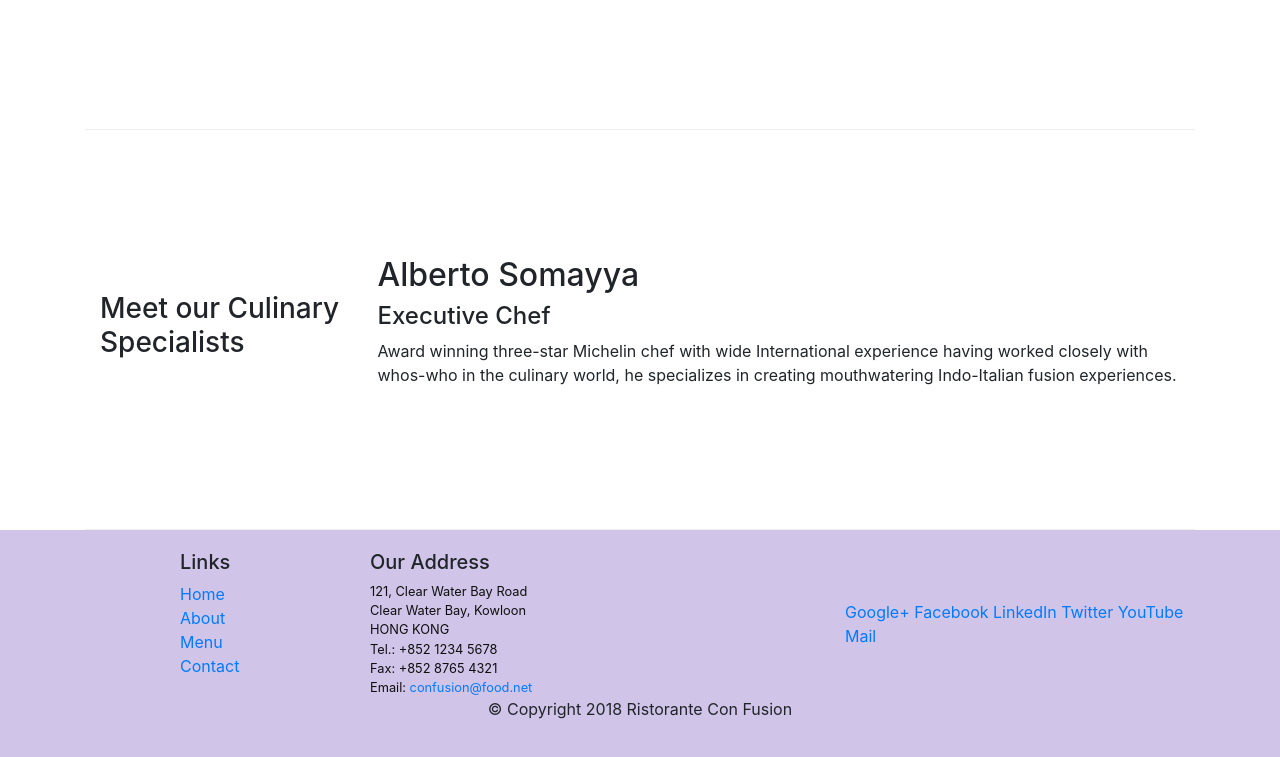
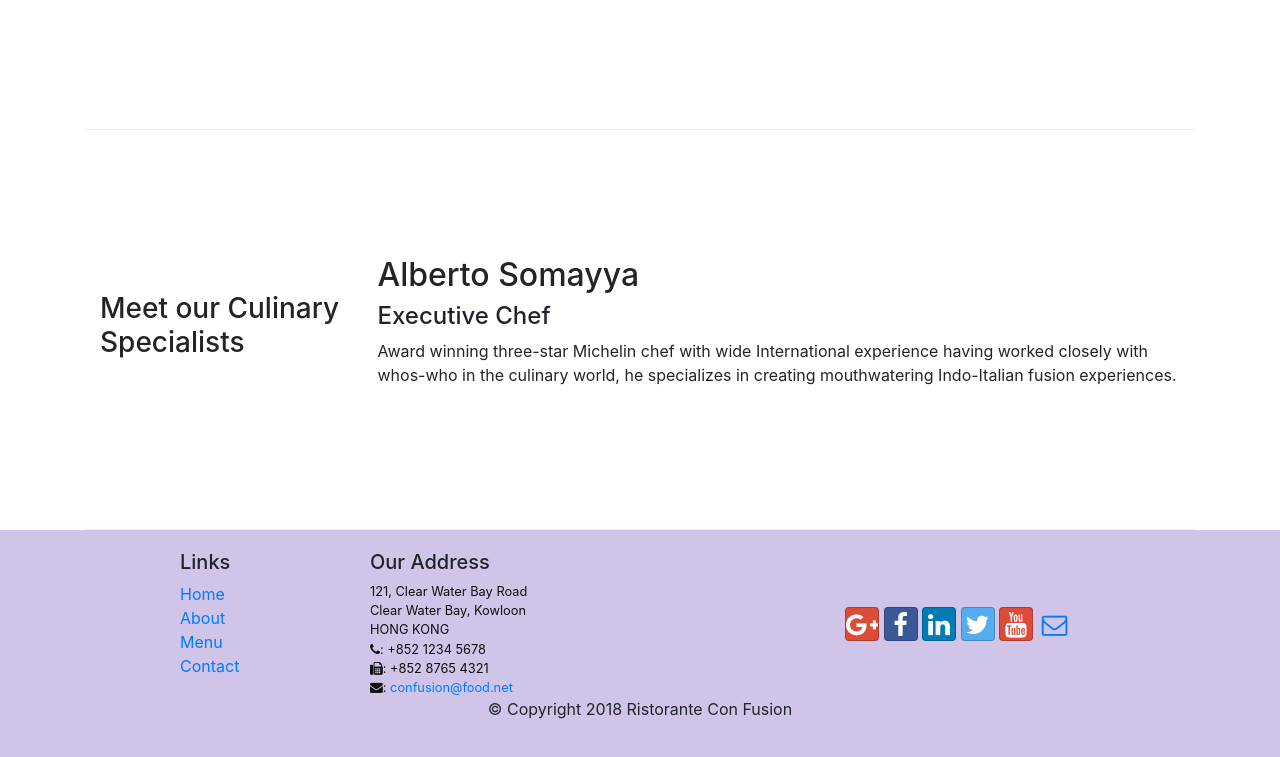
Before and after one commit to DebanjanB98/Front-End-Web-UI-Frameworks-and-Tools-Bootstrap-4, a website: page index.html in a window 1280 px wide. Shown: the part 1004-1761 px from the top of the page. Drawn offline with nearby package versions, Linux system fonts and the light colour scheme.

Commit message:
Icon Fonts

```diff
--- a/index.html
+++ b/index.html
@@ -8,6 +8,8 @@
 
     <!-- Bootstrap CSS -->
     <link rel="stylesheet" href="node_modules/bootstrap/dist/css/bootstrap.min.css">
+    <link rel="stylesheet" href="node_modules/font-awesome/css/font-awesome.min.css">
+    <link rel="stylesheet" href="node_modules/bootstrap-social/bootstrap-social.css">
     <link rel="stylesheet" href="css/styles.css">
     <title>Ristorante Con Fusion</title>
 </head>
@@ -18,10 +20,10 @@
               <a class="navbar-brand" href="#">Ristorante Con Fusion</a>
               <div class="collapse navbar-collapse" id="Navbar">
               <ul class="navbar-nav ml-auto">
-                <li class="nav-item active"><a class="nav-link" href="#">Home</a></li>
-                <li class="nav-item"><a class="nav-link" href="./aboutus.html">About</a></li>
-                <li class="nav-item"><a class="nav-link" href="#">Menu</a></li>
-                <li class="nav-item"><a class="nav-link" href="#">Contact</a></li>
+                <li class="nav-item active"><a class="nav-link" href="#"><span class="fa fa-home"></span> Home</a></li>
+                <li class="nav-item"><a class="nav-link" href="./aboutus.html"><span class="fa fa-info"></span> About</a></li>
+                <li class="nav-item"><a class="nav-link" href="#"><span class="fa fa-list"></span> Menu</a></li>
+                <li class="nav-item"><a class="nav-link" href="#"><span class="fa fa-address-book"></span> Contact</a></li>
             </ul>
         </div>
         <button class="navbar-toggler ml-auto" type="button" data-toggle="collapse" data-target="#Navbar">
@@ -95,19 +97,20 @@
 		              121, Clear Water Bay Road<br>
 		              Clear Water Bay, Kowloon<br>
 		              HONG KONG<br>
-		              Tel.: +852 1234 5678<br>
-		              Fax: +852 8765 4321<br>
-		              Email: <a href="mailto:confusion@food.net">confusion@food.net</a>
+		              <i class="fa fa-phone "></i>: +852 1234 5678<br>
+                      <i class="fa fa-fax "></i>: +852 8765 4321<br>
+                      <i class="fa fa-envelope "></i>:
+                      <a href="mailto:confusion@food.net">confusion@food.net</a>
 		           </address>
                 </div>
                 <div class="col-12 col-sm-4 align-self-center">
                     <div class="text=center">
-                        <a href="http://google.com/+">Google+</a>
-                        <a href="http://www.facebook.com/profile.php?id=">Facebook</a>
-                        <a href="http://www.linkedin.com/in/">LinkedIn</a>
-                        <a href="http://twitter.com/">Twitter</a>
-                        <a href="http://youtube.com/">YouTube</a>
-                        <a href="mailto:">Mail</a>
+                        <a class="btn btn-social-icon btn-google" href="http://google.com/+"><i class="fa fa-google-plus"></i></a>
+                        <a class="btn btn-social-icon btn-facebook" href="http://www.facebook.com/profile.php?id="><i class="fa fa-facebook"></i></a>
+                        <a class="btn btn-social-icon btn-linkedin" href="http://www.linkedin.com/in/"><i class="fa fa-linkedin"></i></a>
+                        <a class="btn btn-social-icon btn-twitter" href="http://twitter.com/"><i class="fa fa-twitter"></i></a>
+                        <a class="btn btn-social-icon btn-google" href="http://youtube.com/"><i class="fa fa-youtube"></i></a>
+                        <a class="btn btn-social-icon" href="mailto:"><i class="fa fa-envelope-o"></i></a>
                     </div>
                 </div>
            </div>
```
Also changed, not shown: aboutus.html (+16 -13 lines).
